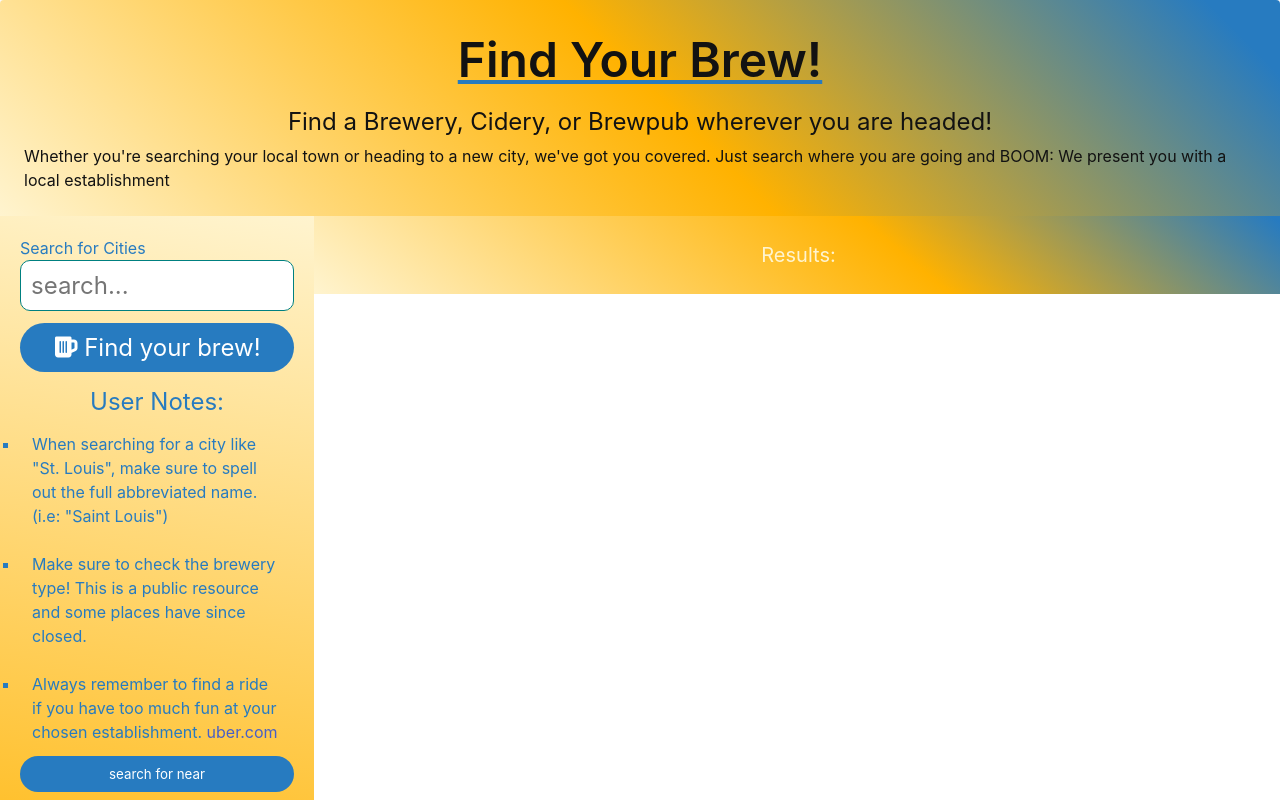
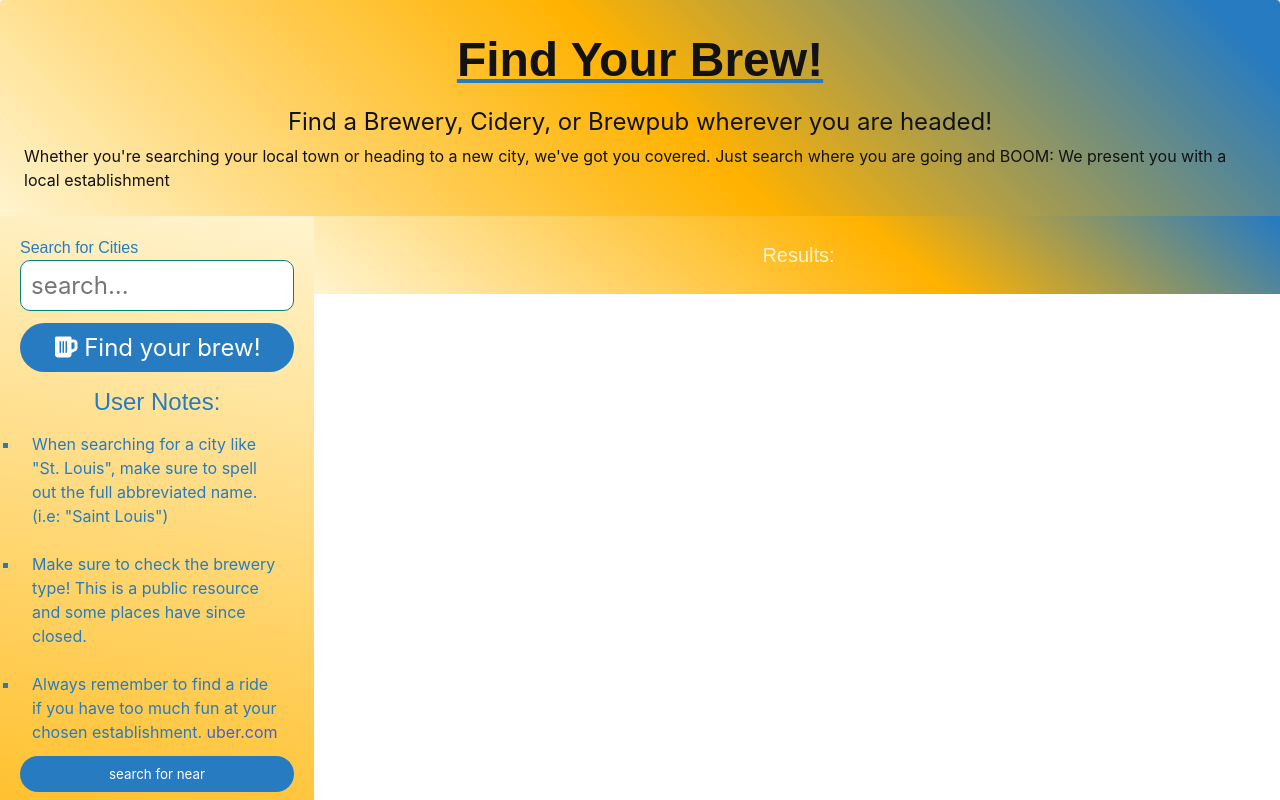
Before and after one commit to Vincenttoon/brewery-finder, a plain HTML site: page index.html in a window 1280 px wide. Shown: the top 800 px of the page. Drawn offline with nearby package versions, Linux system fonts and the light colour scheme; some packages are replaced by stand-ins of ours.

Commit message:
fun fonts

```diff
--- a/assets/css/style.css
+++ b/assets/css/style.css
@@ -105,6 +105,7 @@
 
 .header-head {
     font-weight: 600;
+    font-family: 'Luminari', fantasy;
     text-decoration: underline;
     text-decoration-color: var(--third)
 }
@@ -127,3 +128,15 @@
     padding-left: 35px;
     padding-top: 5px;
 }
+
+.result-head-text {
+    font-family: 'Luminari', fantasy;
+}
+
+.search-txt {
+    font-family: 'Luminari', fantasy;
+}
+
+.user-note-text {
+    font-family: 'Luminari', fantasy;
+}
--- a/index.html
+++ b/index.html
@@ -25,13 +25,13 @@
         <div class="columns">
             <div class="column is-one-quarter pr-0">
                 <div class="search-side">
-                    <h2>Search for Cities</h2>
+                    <h2 class="search-txt">Search for Cities</h2>
                     <form id="search-form">
                         <input type="text" placeholder="search..." id="city" class="is-size-4">
                         <button class="my-3 is-size-4 search-btn" id="search-btn"><i class="fa-solid fa-beer"></i> Find your brew!</button>
                     </form>
                     <ul style="list-style-type:square">
-                        <h4 class="has-text-centered is-size-4">User Notes:</h4>
+                        <h4 class="has-text-centered is-size-4 user-note-text">User Notes:</h4>
                         <li class="p-3">When searching for a city like "St. Louis", make sure to spell out the full abbreviated name. (i.e: "Saint Louis")</li>
                         <li class="p-3">Make sure to check the brewery type! This is a public resource and some places have since closed.</li>
                         <li class="p-3">Always remember to find a ride if you have too much fun at your chosen establishment.
@@ -53,7 +53,7 @@
             <div class="column is-full pl-0">
                 <div class="column is-three-quarters result-head">
                   <div class="column is-full">
-                    <h2 class="has-text-centered is-size-5">Results:</h2>
+                    <h2 class="has-text-centered is-size-5 result-head-text">Results:</h2>
                   </div>
                 </div>
                 <!-- Brewery container -->
```
